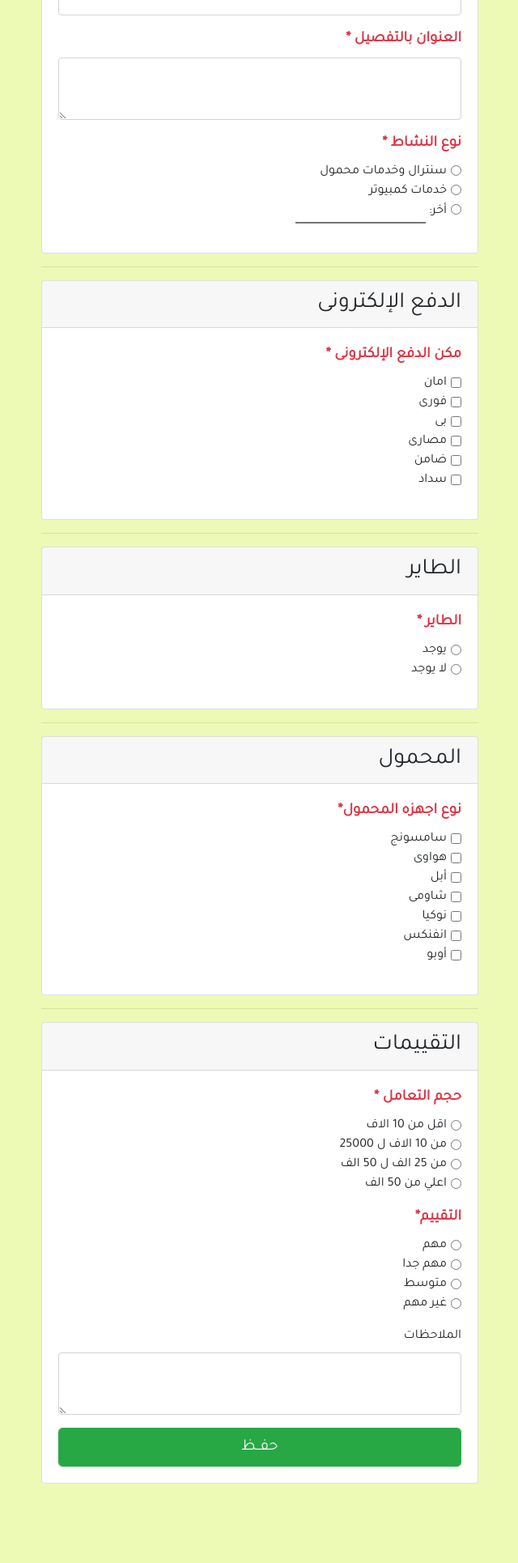
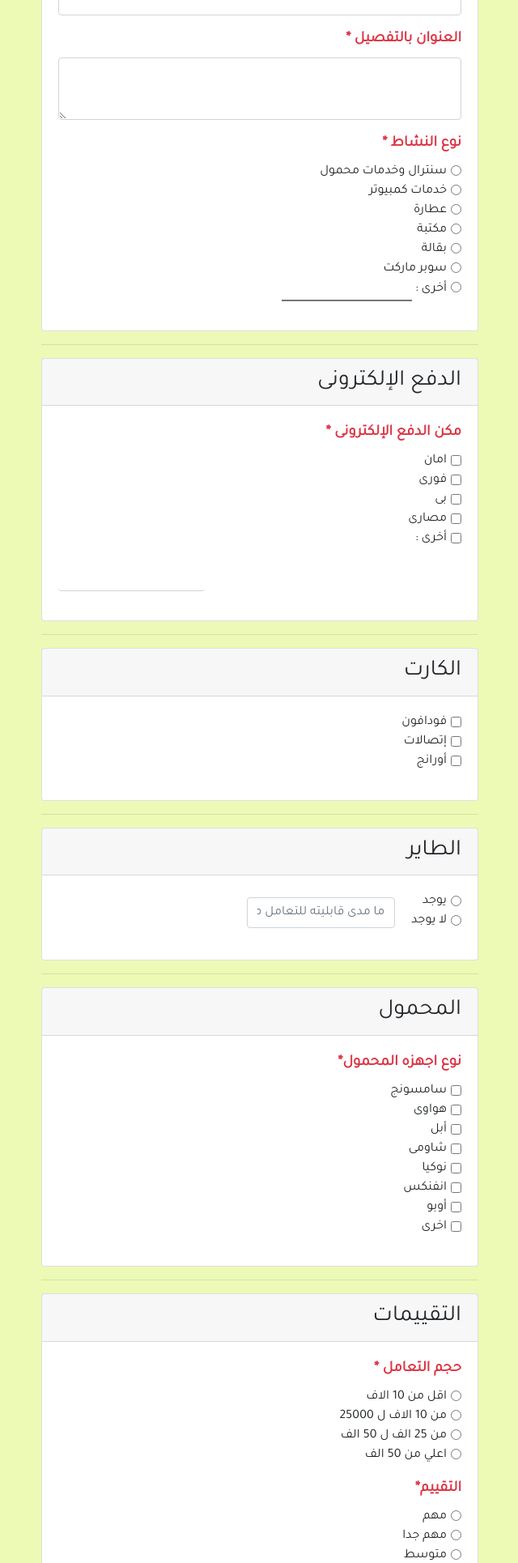
Before and after one commit to m07med176/qurdobaWeb, a Django app: page /querry/form/ in a window 1280 px wide. Shown: the part 724-2654 px from the top of the page at 81% size, without its empty margins (319-959 px from the left). Before the commit the page ends 2556 px from the top, so only its background shows below. Run offline with Django 3.2, Linux system fonts and the light colour scheme; some libraries are stand-ins or nearby versions.

Commit message:
08-11-2020 4

```diff
--- a/querriesTraders/forms.py
+++ b/querriesTraders/forms.py
@@ -17,17 +17,31 @@ class QuerryFormSellers(
     nameOfMandoops = [("وليد", "وليد"),
                       ("فايز", "فايز"),
                       ("حسن", "حسن"),
-                      ("إبراهيم", "إبراهيم"), ]
+                      ("إبراهيم", "إبراهيم"),
+                      ("خط دكرنس", "خط دكرنس"),
+
+                      ]
     nameOfMandoop = forms.CharField(required=True,label="إسم المندوب",widget=forms.Select(choices=nameOfMandoops))
     areas = [("نبروه", "نبروه"),
              ("بلقاس", "بلقاس")]
     area = forms.CharField( required=True,label="المنطقة",widget=forms.Select(choices=areas))
     activityKinds = [("سنترال وخدمات محمول", "سنترال وخدمات محمول"),
                      ("خدمات كمبيوتر", "خدمات كمبيوتر"),
-                     ("other", "أخر: ")
+                     ("عطارة", "عطارة"),
+                     ("مكتبة", "مكتبة"),
+                     ("بقالة", "بقالة"),
+                     ("سوبر ماركت", "سوبر ماركت"),
+                     ("other", "أخرى : "),
                      ]
     activityKind = forms.ChoiceField(widget=forms.RadioSelect(attrs={'id':"other-choice"}),choices=activityKinds, required=True,label="نوع النشاط ")
     activityKind2 = forms.CharField(max_length=50,label='',required=False)
+    sims = [
+        ("فودافون", " فودافون"),
+        ("إتصالات", "إتصالات"),
+        ("أورانج", "أورانج"),
+    ]
+    sim = forms.MultipleChoiceField(widget=forms.CheckboxSelectMultiple,choices=sims, required=True,label="")
+
     activityKind2.widget.attrs.update({'id': 'special_machinesOfepay',
                                          'name':'activityKind',
                                          'style':'height:30px;border-radius:10px;display:none;' ,
@@ -40,15 +54,19 @@ class QuerryFormSellers(
                        ("فورى", "فورى"),
                        ("بى", "بى"),
                        ("مصارى", "مصارى"),
-                       ("ضامن", "ضامن"),
-                       ("سداد", "سداد"),
+                       ("other", "أخرى : "),
                        ]
     machinesOfepay = forms.MultipleChoiceField(widget=forms.CheckboxSelectMultiple,choices=machinesOfepays, required=True,label="مكن الدفع الإلكترونى ")
-
+    machinesOfepay2 = forms.CharField(max_length=50, label='', required=False)
+    machinesOfepay2.widget.attrs.update({'id': 'special_machinesOfepay2',
+                                         'name':'machinesOfepay',
+                                         'style':'height:30px;border-radius:10px;display:none;' ,
+                                         'class':'' })
     tayers = [("يوجد", "يوجد"),
               ("لا يوجد", "لا يوجد")]
-    tayer = forms.ChoiceField(widget=forms.RadioSelect(),choices=tayers, required=True,label="الطاير ")
+    tayer = forms.ChoiceField(widget=forms.RadioSelect(),choices=tayers, required=True,label="")
     intention = forms.CharField(max_length=100,label="",required=False,widget=forms.TextInput(attrs={'placeholder': "ما مدى قابليته للتعامل معنا ?"}))
+    otherphonechoice = forms.CharField(max_length=100,label="",required=False,widget=forms.TextInput(attrs={'placeholder': "ما مدى قابليته للتعامل معنا ?",'class':'left','id':'left8'}))
 
     amountOfTreats = [
         ("اقل من 10 الاف", "اقل من 10 الاف"),
@@ -63,7 +81,9 @@ class QuerryFormSellers(
         ("شاومى", "شاومى"),
         ("نوكيا", "نوكيا"),
         ("انفنكس", "انفنكس"),
-        ("أوبو", "أوبو")]
+        ("أوبو", "أوبو"),
+        ("اخرى", "اخرى"),
+    ]
     kindOfMobile = forms.MultipleChoiceField( widget=forms.CheckboxSelectMultiple,choices=kindOfMobiles, required=True,label="نوع اجهزه المحمول")
     evaluates = [
         ("مهم", "مهم"),
--- a/querriesTraders/templates/querriesTraders/base.html
+++ b/querriesTraders/templates/querriesTraders/base.html
@@ -67,15 +67,16 @@
 
             #div_id_intention {
                 float: right;
-                margin-top: 42px;
+                margin-top: 7px;
             }
             #div_id_tayer {float: right; }
 
             #box_message_success{ display: none;}
             #box_message_danger{ display: none;}
             #success{ display: none;}
-            #left1,#left2,#left3,#left4,#left5,#left6,#left7{
+            .left{
                 display: none;
+
                 //float: left;
                 //margin-right: 13px;
             }
--- a/querriesTraders/templates/querriesTraders/details.html
+++ b/querriesTraders/templates/querriesTraders/details.html
@@ -14,12 +14,15 @@
             <th>رقم التليفون</th>
             <th>العنوان بالتفصيل</th>
             <th>مكن الدفع الإلكترونى</th>
+            <th>الكارت</th>
             <th>الطاير</th>
             <th>نية التعامل</th>
             <th>حجم التعامل</th>
             <th>نوع اجهزه المحمول</th>
             <th>التقييم</th>
             <th>الملاحظات</th>
+            <th>التاريخ</th>
+            <th>الوقت</th>
         </tr>
     </thead>
 
@@ -35,12 +38,15 @@
             <td>{{data.phoneNumber}}</td>
             <td>{{data.address}}</td>
             <td>{{data.machinesOfepay}}</td>
+            <td>{{data.sim}}</td>
             <td>{{data.tayer}}</td>
             <td>{{data.intention}}</td>
             <td>{{data.amountOfTreat}}</td>
             <td>{{data.kindOfMobile}}</td>
             <td>{{data.evaluate}}</td>
             <td>{{data.notes}}</td>
+            <td>{{data.time}}</td>
+            <td>{{data.date}}</td>
         </tr>
     {% endfor %}
     </tbody>
--- a/querriesTraders/templates/querriesTraders/form.html
+++ b/querriesTraders/templates/querriesTraders/form.html
@@ -65,11 +65,42 @@
 
 
                     {{form.machinesOfepay|as_crispy_field}}
-
+                    {{form.machinesOfepay2|as_crispy_field}}
 
 
               </div><!--/card-block-->
             </div><!-- /الدفع الإلكترونى -->
+
+                      <hr class="mb-3">
+            <div class="card card-outline-secondary">
+                <span class="anchor" id="card"></span>
+              <div class="card-header">
+                <h3 class="mb-0">الكارت</h3>
+              </div>
+              <div class="card-body">
+                    {{form.sim|as_crispy_field}}
+              <div id="rate_value2">
+                <div style="max-width:100%"></div>
+                <div class="left" id="left11">
+                  <input type="range" name="sim" min="0" max="10.0" value="0" step=".5" onchange="changedIR(this.value,'interest11')" />
+                  <input class="interest" id="interest11" type="text" value="0" onkeypress="enterCheck()" onchange="focusoutIR(this.value,'interest11')">
+                </div>
+
+                <div class="left" id="left22">
+                  <input type="range" name="sim" min="0" max="10.0" value="0" step=".5" onchange="changedIR(this.value,'interest22')" />
+                  <input class="interest" id="interest22" type="text" value="0" onkeypress="enterCheck()" onchange="focusoutIR(this.value,'interest22')">
+                </div>
+
+                <div class="left" id="left33">
+                  <input type="range" name="sim" min="0" max="10.0" value="0" step=".5" onchange="changedIR(this.value,'interest33')" />
+                  <input class="interest" id="interest33" type="text" value="0" onkeypress="enterCheck()" onchange="focusoutIR(this.value,'interest33')">
+                </div>
+
+
+            </div>
+
+              </div><!--/card-block-->
+            </div><!--  الكارت -->
 
             <hr class="mb-3">
             <div class="card card-outline-secondary">
@@ -99,39 +130,40 @@
               <div id="rate_value">
                 <div style="max-width:100%"></div>
                 <div class="left" id="left1">
-                  <input type="range" name="kindOfMobile" min="0" max="10.0" value="0" step=".5" onchange="changedIR1(this.value)" />
-                  <input class="interest" id="interest1" type="text" value="0 %" onkeypress="enterCheck()" onchange="focusoutIR1(this.value)">
+                  <input type="range" name="kindOfMobile" min="0" max="10.0" value="0" step=".5" onchange="changedIR(this.value,'interest1')" />
+                  <input class="interest" id="interest1" type="text" value="0" onkeypress="enterCheck()" onchange="focusoutIR(this.value,'interest1')">
                 </div>
 
                 <div class="left" id="left2">
-                  <input type="range" name="kindOfMobile" min="0" max="10.0" value="0" step=".5" onchange="changedIR2(this.value)" />
-                  <input class="interest" id="interest2" type="text" value="0 %" onkeypress="enterCheck()" onchange="focusoutIR2(this.value)">
+                  <input type="range" name="kindOfMobile" min="0" max="10.0" value="0" step=".5" onchange="changedIR(this.value,'interest2')" />
+                  <input class="interest" id="interest2" type="text" value="0" onkeypress="enterCheck()" onchange="focusoutIR(this.value,'interest2')">
                 </div>
 
                 <div class="left" id="left3">
-                  <input type="range" name="kindOfMobile" min="0" max="10.0" value="0" step=".5" onchange="changedIR3(this.value)" />
-                  <input class="interest" id="interest3" type="text" value="0 %" onkeypress="enterCheck()" onchange="focusoutIR3(this.value)">
+                  <input type="range" name="kindOfMobile" min="0" max="10.0" value="0" step=".5" onchange="changedIR(this.value,'interest3')" />
+                  <input class="interest" id="interest3" type="text" value="0" onkeypress="enterCheck()" onchange="focusoutIR(this.value,'interest3')">
                 </div>
 
                 <div class="left" id="left4">
-                  <input type="range" name="kindOfMobile" min="0" max="10.0" value="0" step=".5" onchange="changedIR4(this.value)" />
-                  <input class="interest" id="interest4" type="text" value="0 %" onkeypress="enterCheck()" onchange="focusoutIR4(this.value)">
+                  <input type="range" name="kindOfMobile" min="0" max="10.0" value="0" step=".5" onchange="changedIR(this.value,'interest4')" />
+                  <input class="interest" id="interest4" type="text" value="0" onkeypress="enterCheck()" onchange="focusoutIR(this.value,'interest4')">
                 </div>
 
                 <div class="left" id="left5">
-                  <input type="range" name="kindOfMobile" min="0" max="10.0" value="0" step=".5" onchange="changedIR5(this.value)" />
-                  <input class="interest" id="interest5" type="text" value="0 %" onkeypress="enterCheck()" onchange="focusoutIR5(this.value)">
+                  <input type="range" name="kindOfMobile" min="0" max="10.0" value="0" step=".5" onchange="changedIR(this.value,'interest5')" />
+                  <input class="interest" id="interest5" type="text" value="0" onkeypress="enterCheck()" onchange="focusoutIR(this.value,'interest5')">
                 </div>
 
                 <div class="left" id="left6">
-                  <input type="range" name="kindOfMobile" min="0" max="10.0" value="0" step=".5" onchange="changedIR6(this.value)" />
-                  <input class="interest" id="interest6" type="text" value="0 %" onkeypress="enterCheck()" onchange="focusoutIR6(this.value)">
+                  <input type="range" name="kindOfMobile" min="0" max="10.0" value="0" step=".5" onchange="changedIR(this.value,'interest6')" />
+                  <input class="interest" id="interest6" type="text" value="0" onkeypress="enterCheck()" onchange="focusoutIR(this.value,'interest6')">
                 </div>
 
                 <div class="left" id="left7">
-                  <input type="range" name="kindOfMobile" min="0" max="10.0" value="0" step=".5" onchange="changedIR7(this.value)" />
-                  <input class="interest" id="interest7" type="text" value="0 %" onkeypress="enterCheck()" onchange="focusoutIR7(this.value)">
+                  <input type="range" name="kindOfMobile" min="0" max="10.0" value="0" step=".5" onchange="changedIR(this.value,'interest7')" />
+                  <input class="interest" id="interest7" type="text" value="0" onkeypress="enterCheck()" onchange="focusoutIR(this.value,'interest7')">
                 </div>
+                                      {{form.otherphonechoice|as_crispy_field}}
 
             </div>
 
@@ -168,6 +200,7 @@
 
 {% block script %}
 <script type='text/javascript'>
+$(document).ready(function(event) {
 // ---------------------rate --------------------\\
 $(document).ready(function() {
 	$('input[type="text"]').live('focus', function() {
@@ -179,78 +212,17 @@ $(document).ready(function() {
 	});
 
 });
-function changedIR1(newValue) {
+function changedIR(newValue,id) {
 	var ir = newValue;
-	document.getElementById("interest1").value = ir+" %";
+	document.getElementById(id).value = ir;
 	verify();
 }
-function focusoutIR1(newValue) {
-	var ir = newValue.replace(/%/gi,'');
-	document.getElementById("interest1").value = ir+" %";
-	verify();
-}
-function changedIR2(newValue) {
+function focusoutIR(newValue,id) {
 	var ir = newValue;
-	document.getElementById("interest2").value = ir+" %";
-	verify();
-}
-function focusoutIR2(newValue) {
-	var ir = newValue.replace(/%/gi,'');
-	document.getElementById("interest2").value = ir+" %";
-	verify();
-}
-function changedIR3(newValue) {
-	var ir = newValue;
-	document.getElementById("interest3").value = ir+" %";
-	verify();
-}
-function focusoutIR3(newValue) {
-	var ir = newValue.replace(/%/gi,'');
-	document.getElementById("interest3").value = ir+" %";
-	verify();
-}
-function changedIR4(newValue) {
-	var ir = newValue;
-	document.getElementById("interest4").value = ir+" %";
-	verify();
-}
-function focusoutIR4(newValue) {
-	var ir = newValue.replace(/%/gi,'');
-	document.getElementById("interest4").value = ir+" %";
-	verify();
-}
-function changedIR5(newValue) {
-	var ir = newValue;
-	document.getElementById("interest5").value = ir+" %";
-	verify();
-}
-function focusoutIR5(newValue) {
-	var ir = newValue.replace(/%/gi,'');
-	document.getElementById("interest5").value = ir+" %";
+	document.getElementById(id).value = ir;
 	verify();
 }
 
-function changedIR6(newValue) {
-	var ir = newValue;
-	document.getElementById("interest6").value = ir+" %";
-	verify();
-}
-function focusoutIR6(newValue) {
-	var ir = newValue.replace(/%/gi,'');
-	document.getElementById("interest6").value = ir+" %";
-	verify();
-}
-
-function changedIR7(newValue) {
-	var ir = newValue;
-	document.getElementById("interest7").value = ir+" %";
-	verify();
-}
-function focusoutIR7(newValue) {
-	var ir = newValue.replace(/%/gi,'');
-	document.getElementById("interest7").value = ir+" %";
-	verify();
-}
 // ---------------------End rate --------------------\\
 
 // ------------------ start ajax section --------------------- \\
@@ -276,7 +248,7 @@ function focusoutIR7(newValue) {
               contentType: false,
                 success:function(response){
                     if (response.status == "true"){
-                    $('#left1,#left2,#left3,#left4,#left5,#left6,#left7').hide();
+                    $('.left').hide();
                     $('#form')[0].reset();
                     $(window).scrollTop(0);
                     $('#box_message_success').fadeIn(500);
@@ -295,18 +267,10 @@ function focusoutIR7(newValue) {
         });
     // ------------------ end ajax section --------------------- \\
 
-// ------------------ Start set other choice ----------------- \\
-var data5 = document.getElementById('special_machinesOfepay');
-$('#div_id_activityKind .form-check')[2].append(data5);
-$('#special_machinesOfepay').attr('class','textinput textInput');
-$('#special_machinesOfepay').attr('name','activityKind');
-$('#special_machinesOfepay').attr('style','border-top: none;border-right: none;border-left: none;');
-$('#special_machinesOfepay').fadeIn(500);
-//data5.innerHTML + '<input style="float:right border-top: none;border-right: none;border-left: none;" type="text"> name="activityKind" value="other"'>;
-// ------------------ End set other choice ----------------- \\
+
 
 // ------------------  Start removeOptionEmpty --------------------\\
-$('#id_intention').hide();
+
         function removeOptionEmpty(areas){
                 $('#id_area').children().remove();
                 $('#id_area').append(areas);
@@ -322,9 +286,7 @@ $('#id_intention').hide();
 // ------------------  End removeOptionEmpty --------------------\\
 
 // ------------------  Start set region according seller --------------------\\
-$('#id_nameOfMandoop').change(function(){
-
-            var waleed = `<option value='نبروه'>نبروه<option>
+var waleed = `<option value='نبروه'>نبروه<option>
                                     <option value='نشا'>نشا<option>
                                     <option value='طيبه'>طيبه<option>
                                     <option value='طبنوها'>طبنوها<option>
@@ -337,6 +299,10 @@ $('#id_nameOfMandoop').change(function(){
                                     <option value='بلقاس'>بلقاس<option>
                                     <option value='المعصره'>المعصره<option>
                                     <option value='بهوت'>بهوت<option>`;
+removeOptionEmpty(waleed);
+$('#id_nameOfMandoop').change(function(){
+
+
 
             var fayes = `<option value='ميت بدر'> ميت بدر<option>
                         <option value='ميت خميس'> ميت خميس<option>
@@ -364,7 +330,7 @@ $('#id_nameOfMandoop').change(function(){
                         <option value='كفربساط'> كفربساط<option>
                         <option value='بطره'> بطره<option>`;
 
-            var ibrahim = `<option value='ميت مزاح'> ميت مزاح<option>
+            var dekernes = `<option value='ميت مزاح'> ميت مزاح<option>
                         <option value='الريدانيه'> الريدانيه<option>
                         <option value='سلامون'> سلامون<option>
                         <option value='منية محله دمنه'> منية محله دمنه<option>
@@ -382,25 +348,21 @@ $('#id_nameOfMandoop').change(function(){
                         <option value='ميت مزاح'> ميت مزاح<option>
                         <option value='الريدانيه'> الريدانيه<option>
                         <option value='سلامون'> سلامون<option>`;
+            var ibrahim = `<option value='ميت مزاح'> ميت مزاح<option>
+                        <option value='الريدانيه'> الريدانيه<option>
+                        <option value='سلامون'> سلامون<option>
+                        <option value='سلامون'> سلامون<option>`;
 
         if ($(this).val() === 'وليد') {removeOptionEmpty(waleed);}
         else if($(this).val() === 'فايز') {removeOptionEmpty(fayes);}
         else if($(this).val() === 'حسن') {removeOptionEmpty(hassan);}
+        else if($(this).val() === 'خط دكرنس') {removeOptionEmpty(dekernes);}
         else if($(this).val() === 'إبراهيم') {removeOptionEmpty(ibrahim);}
 });
 // ------------------  End set region according seller --------------------\\
 
 
-// ------------------  Start indentation --------------------\\
-$('input:radio[name="tayer"]').change(
-    function(){
-        if ($(this).is(':checked') && $(this).val() == 'يوجد') {
-            $('#id_intention').fadeIn(500);
-        }else if($(this).is(':checked') && $(this).val() == 'لا يوجد'){
-            $('#id_intention').fadeIn(500);
-        }
-    });
-// ------------------  End indentation --------------------\\
+
 
 // ------------------  Start rate show and hide  --------------------\\
     $('input[name="kindOfMobile"]').change(
@@ -428,7 +390,46 @@ $('input:radio[name="tayer"]').change(
         else if($(this).val() == 'أوبو'){
         $('#left7').insertAfter($('label[for="id_kindOfMobile_7"]'))
         $('#left7').fadeIn(500); }
+        else if($(this).val() == 'اخرى'){
+        $('#left8').insertAfter($('label[for="id_kindOfMobile_8"]'))
+        $('#left8').fadeIn(500); }
     });
 
+    $('input[name="sim"]').change(
+    function(){
+        if ($(this).val() == 'فودافون') {
+                 $('#left11').insertAfter($('label[for="id_sim_1"]'))
+                $('#left11').fadeIn(500);
+         }
+        else if($(this).val() == 'إتصالات'){
+        $('#left22').insertAfter($('label[for="id_sim_2"]'))
+        $('#left22').fadeIn(500);
+        }
+        else if($(this).val() == 'أورانج'){
+        $('#left33').insertAfter($('label[for="id_sim_3"]'))
+        $('#left33').fadeIn(500); }
+
+    });
+
+
+    // ------------------  End rate show and hide  --------------------\\
+
+    // ------------------ Start set other choice ----------------- \\
+    var data5 = document.getElementById('special_machinesOfepay');
+    $('#div_id_activityKind .form-check')[6].append(data5);
+    $('#special_machinesOfepay').attr('class','textinput textInput');
+    $('#special_machinesOfepay').attr('name','activityKind');
+    $('#special_machinesOfepay').attr('style','border-top: none;border-right: none;border-left: none;');
+    $('#special_machinesOfepay').fadeIn(500);
+
+    $('#special_machinesOfepay2').show();
+    $('#special_machinesOfepay2').attr('name','machinesOfepay');
+    $('#special_machinesOfepay2').attr('style','border-top: none;border-right: none;border-left: none;');
+    $('#div_id_machinesOfepay2').attr('style','float:left; ');
+    $('label[for="id_machinesOfepay_5"]').append($('#div_id_machinesOfepay2'));
+    //data5.innerHTML + '<input style="float:right border-top: none;border-right: none;border-left: none;" type="text"> name="activityKind" value="other"'>;
+    // ------------------ End set other choice ----------------- \\
+
+    });
     </script>
 {% endblock %}
--- a/querriesTraders/views.py
+++ b/querriesTraders/views.py
@@ -34,12 +34,14 @@ def formQuerry(request):
             activityKind = activityKind[1]
         else:
             activityKind = activityKind[0]
+
         shopName = request.POST.get('shopName')
         ownerName = request.POST.get('ownerName')
         phoneNumber = request.POST.get('phoneNumber')
         address = request.POST.get('address')
 
         machinesOfepay = request.POST.getlist('machinesOfepay')
+        if 'other' in machinesOfepay:machinesOfepay.remove('other')
         machinesOfepayForQuerry = enhaceData(machinesOfepay)
 
         tayer = request.POST.get('tayer')
@@ -52,6 +54,14 @@ def formQuerry(request):
             if i.replace('.','',1).isdigit() and float(i) > 0:
                 dataOfRating[kindOfMobile[kindOfMobile.index(i)-1]]=float(i)
         kindOfMobileForQuerry= enhaceData(list(dataOfRating.keys()))
+
+        sim = request.POST.getlist('sim')
+        dataOfRatingSim = {}
+        for i in sim:
+            if i.replace('.', '', 1).isdigit() and float(i) > 0:
+                dataOfRatingSim[sim[sim.index(i) - 1]] = float(i)
+        simQuerry = enhaceData(list(dataOfRatingSim.keys()))
+
         evaluate = request.POST.get('evaluate')
         notes = request.POST.get('notes')
         dateOfquerry = str(datetime.now().date())
@@ -64,6 +74,7 @@ def formQuerry(request):
                   phoneNumber=phoneNumber,
                   address=address,
                   machinesOfepay=machinesOfepayForQuerry,
+                  sim=simQuerry,
                   tayer=tayer,
                   intention=intention,
                   amountOfTreat=amountOfTreat,
@@ -75,6 +86,7 @@ def formQuerry(request):
                   )
         data.save()
         # ---------------- insert in database of device ----------------- #
+        dataOfRating.update(dataOfRatingSim)
         raterid=QuerrySellers.objects.latest('id').id
         for item in dataOfRating:
             devicesRate = Devices(
```
Also changed, not shown: querriesTraders/models.py (+17 -3 lines), db.sqlite3, querriesTraders/migrations/0009_auto_20201108_1542.py (added), querriesTraders/migrations/0010_auto_20201108_1551.py (added), querriesTraders/migrations/0011_auto_20201108_1933.py (added).
